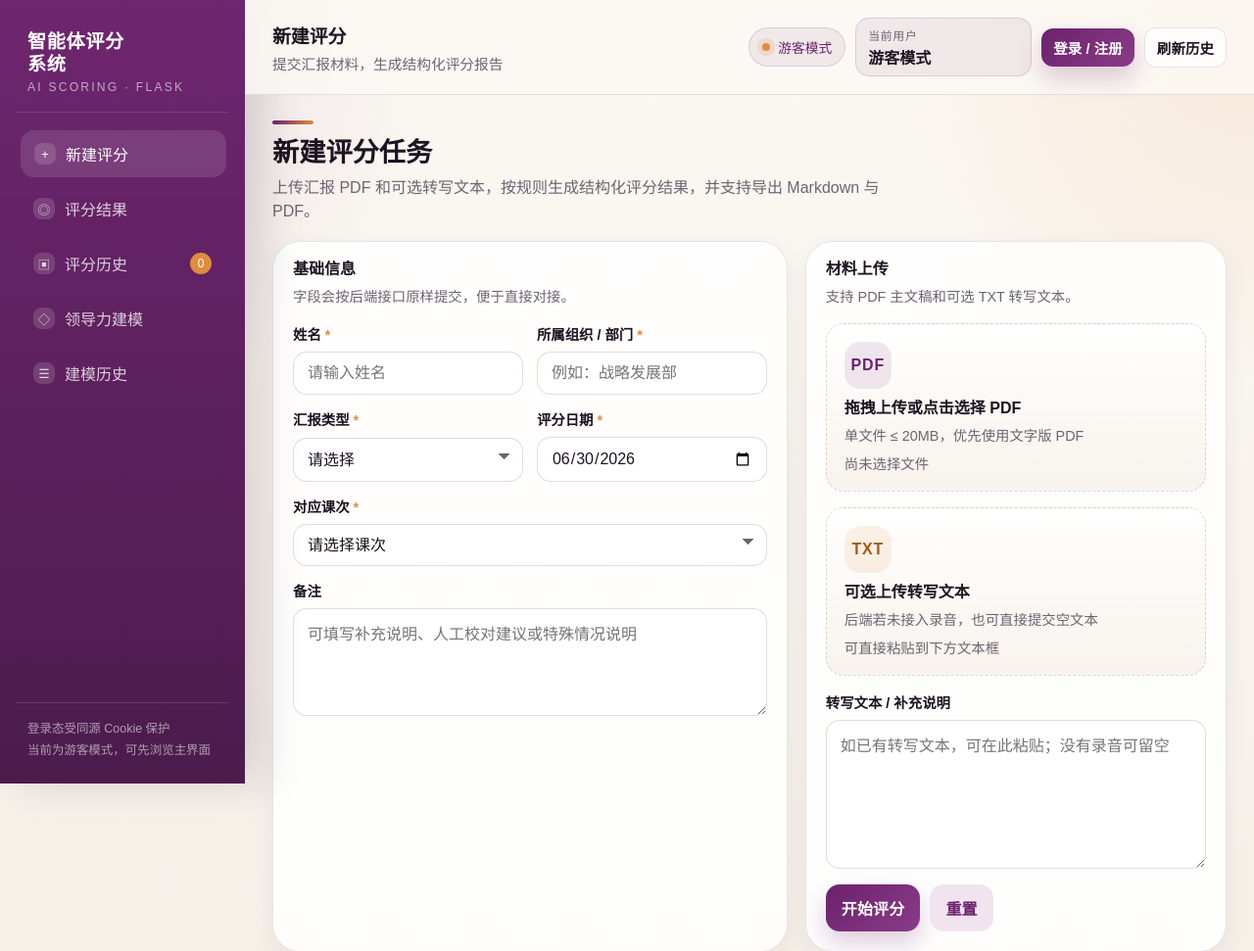
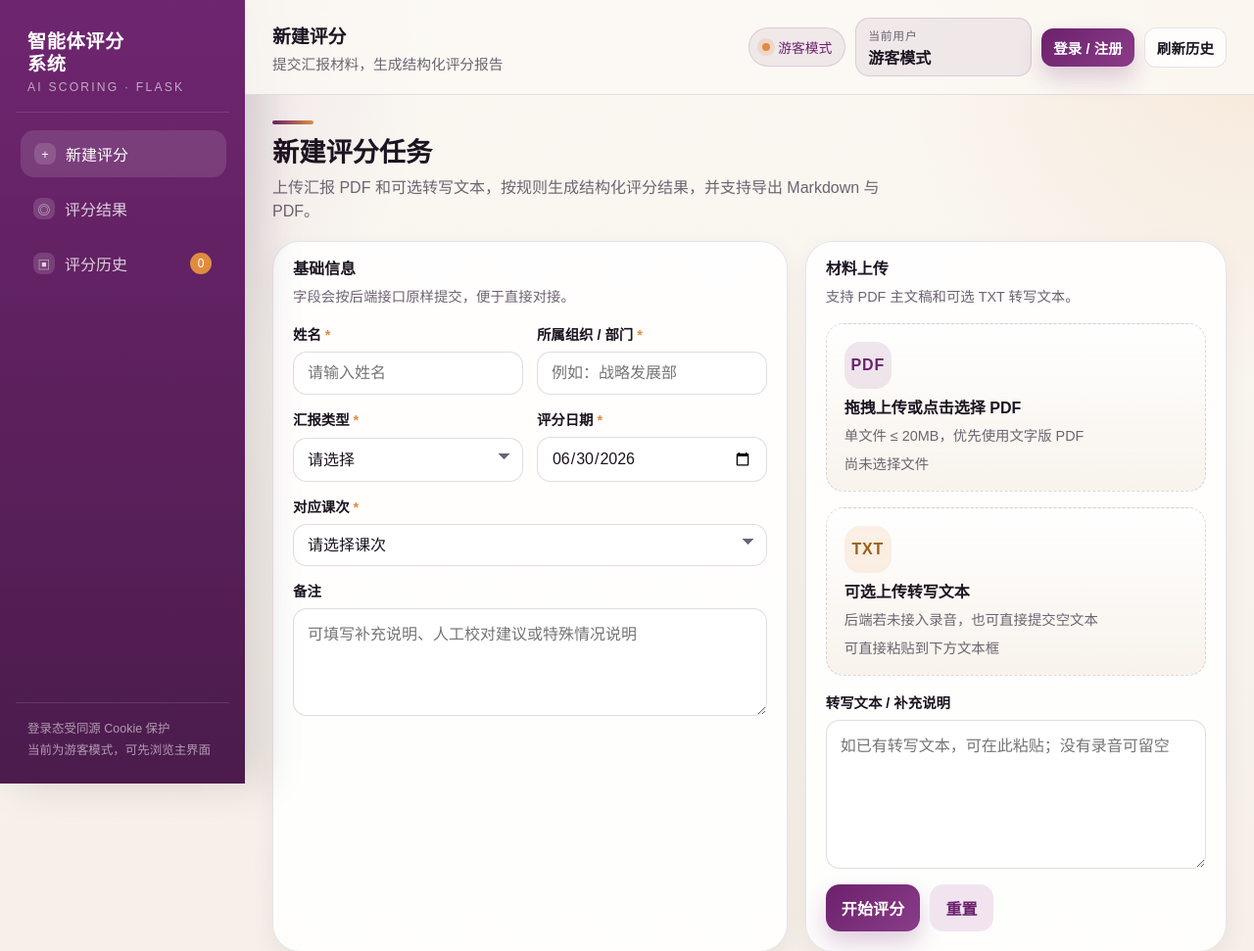
Before and after one commit to user141514/demo2, a Flask app: page / in a window 1280 px wide. Shown: the top 971 px of the page at 98% size. Run offline with Flask 3, Linux system fonts and the light colour scheme.

```diff
--- a/templates/index.html
+++ b/templates/index.html
@@ -126,14 +126,6 @@
           <span class="nav-icon" aria-hidden="true">▣</span>
           <span>评分历史</span>
           <span class="nav-badge" id="history-count">0</span>
-        </button>
-        <button class="nav-item" type="button" data-page="leadership-model" data-href="/leadership">
-          <span class="nav-icon" aria-hidden="true">◇</span>
-          <span>领导力建模</span>
-        </button>
-        <button class="nav-item" type="button" data-page="leadership-models" data-href="/leadership?view=history">
-          <span class="nav-icon" aria-hidden="true">☰</span>
-          <span>建模历史</span>
         </button>
       </nav>
       <div class="sidebar-footer">
```
Also changed, not shown: scoring_app/scoring.py (+9 -0 lines), 1 other file.
